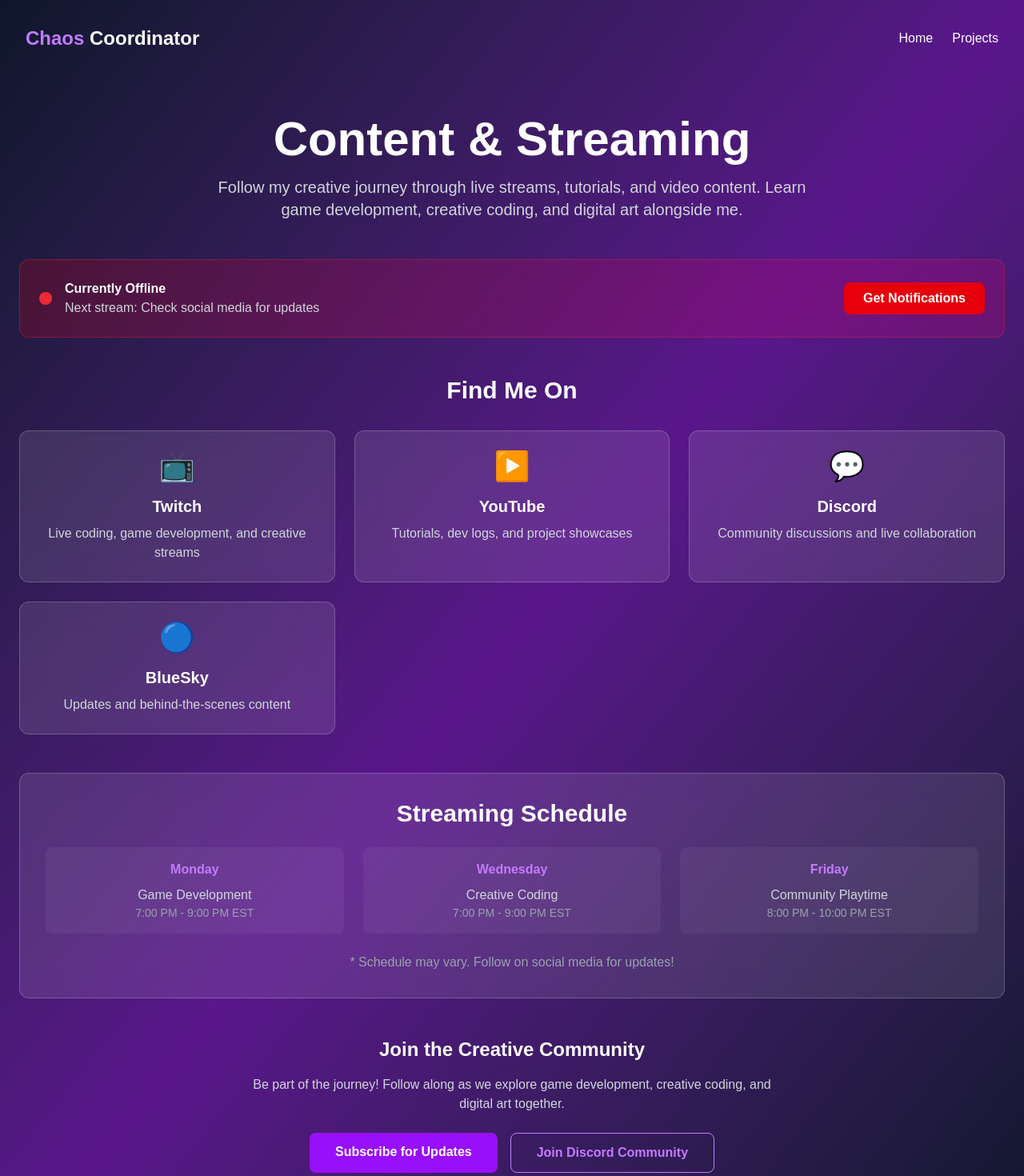
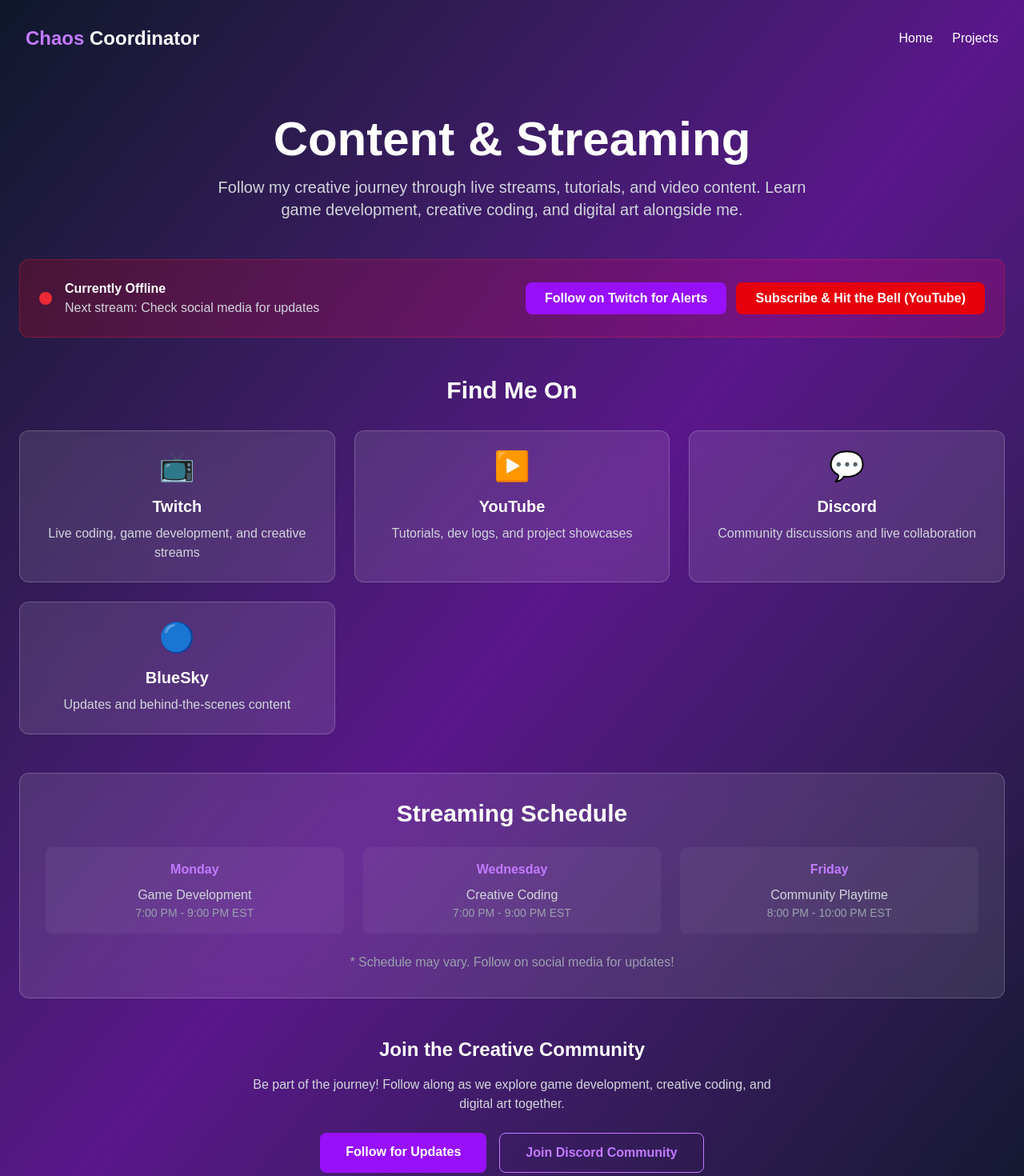
Before and after one commit to strangebasisdevs/chaos_coordinator, a Next.js app: page /streaming in a window 1280 px wide. Shown: the top 1470 px of the page at 80% size. Built offline with nearby package versions, Linux system fonts and the light colour scheme.

Commit message:
chore: make links more intuitive

```diff
--- a/src/app/streaming/page.tsx
+++ b/src/app/streaming/page.tsx
@@ -78,12 +78,24 @@
                 </p>
               </div>
             </div>
-            <Link
-              href="#"
-              className="bg-red-600 hover:bg-red-700 text-white px-6 py-2 rounded-lg font-semibold transition-colors"
-            >
-              Get Notifications
-            </Link>
+            <div className="flex flex-col sm:flex-row gap-3">
+              <Link
+                href="https://www.twitch.tv/strangebasis"
+                target="_blank"
+                rel="noopener noreferrer"
+                className="bg-purple-600 hover:bg-purple-700 text-white px-6 py-2 rounded-lg font-semibold transition-colors text-center"
+              >
+                Follow on Twitch for Alerts
+              </Link>
+              <Link
+                href="https://www.youtube.com/@strangebasis?sub_confirmation=1"
+                target="_blank"
+                rel="noopener noreferrer"
+                className="bg-red-600 hover:bg-red-700 text-white px-6 py-2 rounded-lg font-semibold transition-colors text-center"
+              >
+                Subscribe & Hit the Bell (YouTube)
+              </Link>
+            </div>
           </div>
         </div>
 
@@ -149,10 +161,12 @@
           </p>
           <div className="flex flex-col sm:flex-row gap-4 justify-center">
             <Link
-              href="#"
+              href="https://bsky.app/profile/strangebasis.bsky.social"
+              target="_blank"
+              rel="noopener noreferrer"
               className="bg-purple-600 hover:bg-purple-700 text-white px-8 py-3 rounded-lg font-semibold transition-colors"
             >
-              Subscribe for Updates
+              Follow for Updates
             </Link>
             <Link
               href="https://discord.gg/UzRXpY7fXg"
```
